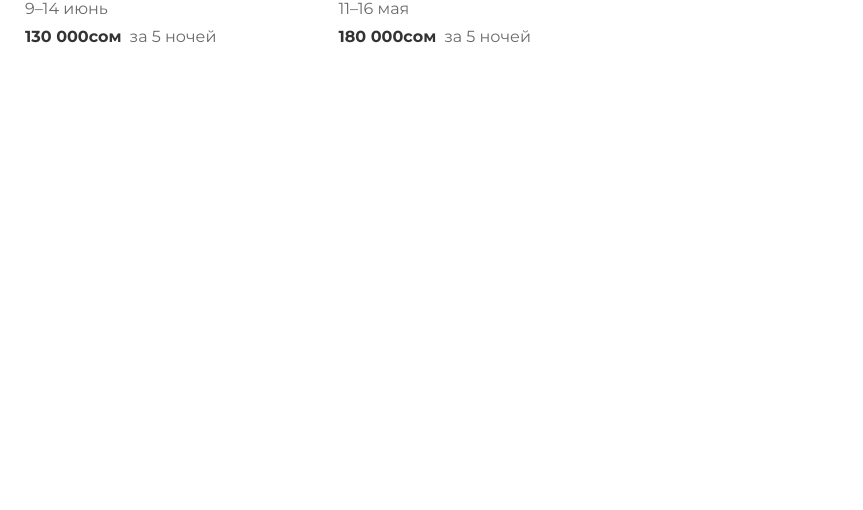
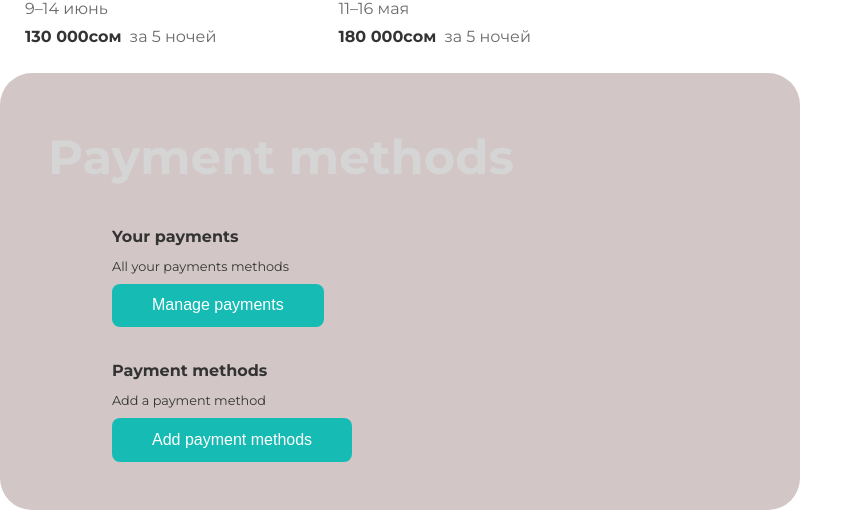
Before and after one commit to Shirin-Akhmatova/KOL, a React (Vite) app: page / in a window 1280 px wide. Shown: the part 890-1400 px from the top of the page, without its empty margins (0-863 px from the left). Before the commit the page ends 963 px from the top, so only its background shows below. Built offline with nearby package versions, Linux system fonts and the light colour scheme; a web font is replaced by a local one.

Commit message:
Payment modal (#21)
* carts/map

* map

* payment-modal

```diff
--- a/src/pages/Home/Home.tsx
+++ b/src/pages/Home/Home.tsx
@@ -3,6 +3,7 @@ import { useState } from "react";
 import Carts from "../../widgets/Carts/Carts";
 import MapBtn from "@/shared/ui/buttons/selectBtn/MapBtn";
 import MapGeo from "@/widgets/Carts/MapGeo";
+import Payment from "@/widgets/payment/Payment";
 // import CartFilters from "./CartFilters/CartFilters";
 function Home() {
   const [isOpen, setIsOpen] = useState(false);
@@ -11,6 +12,7 @@ function Home() {
       {/* <CartFilters /> */}
       {isOpen ? <MapGeo /> : <Carts />}
       <MapBtn setIsOpen={setIsOpen} isOpen={isOpen} />
+      <Payment />
     </div>
   );
 }
--- /dev/null
+++ b/src/widgets/payment/Payment.module.scss
@@ -0,0 +1,33 @@
+.Payment {
+  padding: 3rem;
+  background: rgb(210, 198, 198);
+  border-radius: 2rem;
+  width: 800px;
+  h1 {
+    font-size: 3rem;
+    color: #d5d5d5;
+  }
+  .content {
+    margin-left: 4rem;
+    .card {
+      display: flex;
+      align-items: flex-start;
+      flex-direction: column;
+      margin-top: 2rem;
+      gap: 0.5rem;
+      h4 {
+        font-size: 1rem;
+      }
+      p {
+        font-size: 0.8rem;
+      }
+      button {
+        font-size: 1rem;
+        padding: 0.8rem 2.5rem;
+        border-radius: 0.5rem;
+        color: white;
+        background: #16bbb4;
+      }
+    }
+  }
+}
--- /dev/null
+++ b/src/widgets/payment/Payment.tsx
@@ -0,0 +1,23 @@
+import scss from "./Payment.module.scss";
+
+const Payment = () => {
+  return (
+    <div className={scss.Payment}>
+      <h1>Payment methods</h1>
+      <div className={scss.content}>
+        <div className={scss.card}>
+          <h4>Your payments</h4>
+          <p>All your payments methods</p>
+          <button>Manage payments</button>
+        </div>
+        <div className={scss.card}>
+          <h4>Payment methods</h4>
+          <p>Add a payment method</p>
+          <button>Add payment methods</button>
+        </div>
+      </div>
+    </div>
+  );
+};
+
+export default Payment;
```
Also changed, not shown: src/shared/utils/formatDate.tsx (deleted, +0 -11 lines).
